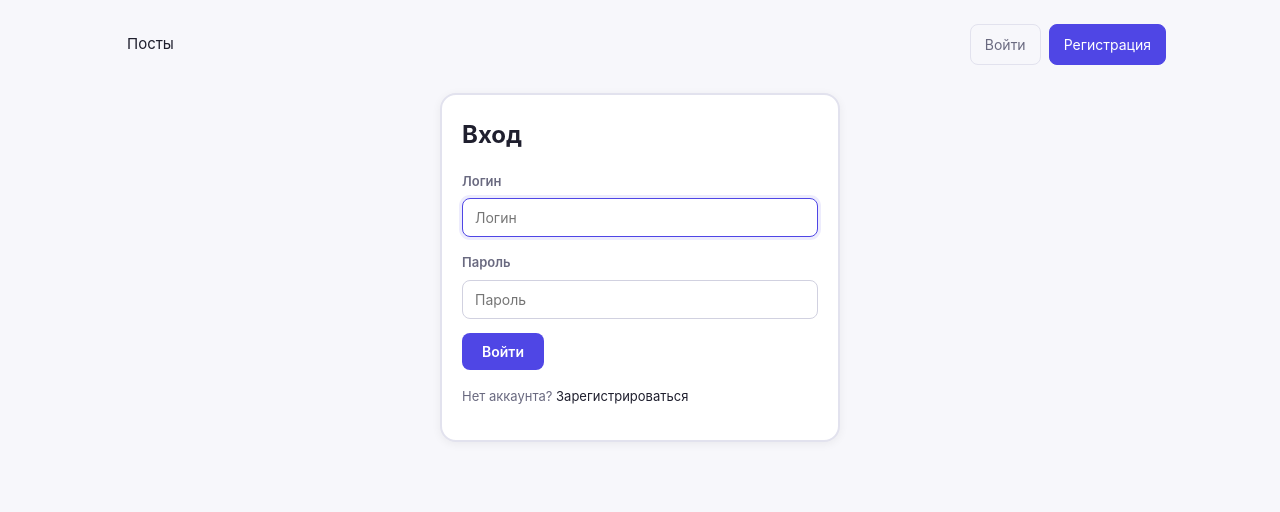
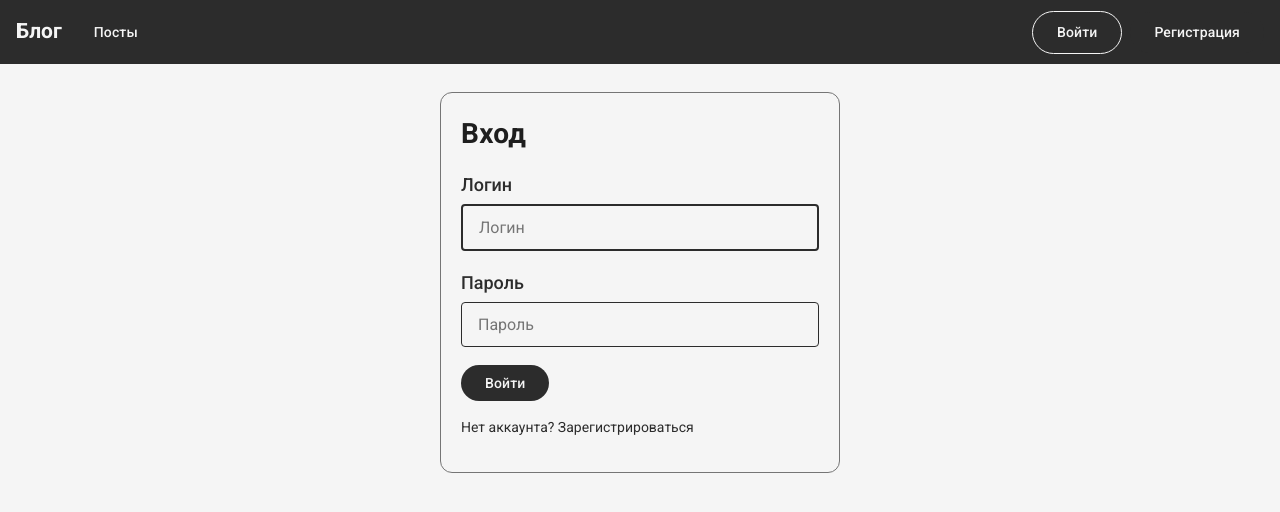
Before and after one commit to Korrrod/Practice4, a Django app: page /login/?next=/my-blog/ in a window 1280 px wide. Shown: the top 512 px of the page. Run offline with Django 5.2, Linux system fonts and the light colour scheme.

Commit message:
blog-Django: автоустановка окружения, тестовые пользователи, обновлён UI

```diff
--- a/blog-Django/static/style.css
+++ b/blog-Django/static/style.css
@@ -1,140 +1,157 @@
+/* ── Material Design 3 tokens ── */
+@import url('https://fonts.googleapis.com/css2?family=Inter:wght@300;400;500;700&display=swap');
+
 :root {
-    --bg:             #f7f7fb;
-    --card:           #ffffff;
-    --text:           #1f1f2e;
-    --muted:          #6a6a80;
-    --border:         #e2e2ee;
-    --shadow:         rgba(0, 0, 0, 0.06);
-    --primary:        #4f46e5;
-    --primary-hover:  #4338ca;
-    --accent:         #4f46e5;
-    --tag-bg:         #f2f2fb;
-    --tag-border:     #d8d8e8;
-    --message-bg:     #e8f3ff;
-    --message-border: #c7ddff;
-    --input-bg:       #fff;
-    --input-border:   #d1d1e0;
-    --radius-sm:      8px;
-    --radius:         12px;
-    --radius-lg:      12px;
-    --radius-pill:    100px;
+    --primary:           #2C2C2C;
+    --on-primary:        #F5F5F5;
+    --primary-container: #00df70;
+    --on-primary-cont:   #00cba9;
+    --secondary:         #006fd0;
+    --secondary-cont:    #ae00cd;
+    --surface:           #F5F5F5;
+    --surface-variant:   #F5F5F5;
+    --on-surface:        #1e1e1e;
+    --on-surface-var:    #2C2C2C;
+    --outline:           #F5F5F5;
+    --outline-variant:   #2C2C2C;
+    --bg:                #F5F5F5;
 }
 
 *, *::before, *::after { box-sizing: border-box; }
 
 body {
-    font-family: "Inter", "Segoe UI", Arial, sans-serif;
-    font-size: 15px;
-    line-height: 1.65;
-    max-width: 1100px;
-    margin: 0 auto;
-    padding: 24px;
+    font-family: 'Roboto', 'Segoe UI', Arial, sans-serif;
+    font-size: 14px;
+    line-height: 1.5;
     background: var(--bg);
-    color: var(--text);
+    color: var(--on-surface);
+    margin: 0;
+    padding: 0;
 }
 
-/* ── Header ── */
-.site-header {
+/* ── Top App Bar ── */
+.app-bar {
+    position: sticky;
+    top: 0;
+    z-index: 100;
+    background: var(--primary);
+    color: var(--on-primary);
+    padding: 0 16px;
+    height: 64px;
     display: flex;
+    align-items: center;
     justify-content: space-between;
-    align-items: center;
-    margin-bottom: 28px;
 }
 
-.logo-area {
+.app-bar-nav {
     display: flex;
     align-items: center;
     gap: 4px;
 }
 
-.nav-link {
-    font-size: 15px;
-    font-weight: 400;
-    color: var(--text);
+.app-bar-brand {
+    font-size: 21px;
+    font-weight: 800;
+    color: var(--on-primary);
     text-decoration: none;
-    padding: 6px 12px;
-    border-radius: var(--radius-pill);
-    border: 1px solid transparent;
-    transition: background 0.15s, border-color 0.15s;
+    margin-right: 16px;
+}
+.app-bar-brand:hover { text-decoration: none; }
+
+.app-bar-link {
+    color: var(--on-primary);
+    text-decoration: none;
+    font-size: 14px;
+    font-weight: 500;
+    padding: 8px 12px;
+    border-radius: 50px;
+    transition: background 0.2s, color 0.2s;
+    letter-spacing: 0.01em;
 }
 
-.nav-link:hover {
-    background: var(--card);
+.app-bar-link:hover {
+    background:  var(--on-primary);
+    color: #fff;
     text-decoration: none;
 }
 
-.nav-link.nav-active {
-    border-color: var(--border);
-    background: var(--card);
+.app-bar-link.active {
+    background:  var(--on-primary);
+    color: var(--primary);
 }
 
-.user-area {
+.app-bar-actions {
     display: flex;
     align-items: center;
     gap: 8px;
     font-size: 14px;
+    color: rgba(255,255,255,0.9);
 }
 
-/* ── Links & Buttons ── */
-a { color: var(--text); text-decoration: none; }
-a:hover { text-decoration: underline; }
+.app-bar-actions a {
+    color: rgba(255,255,255,0.9);
+    text-decoration: none;
+}
+.app-bar-actions a:hover { text-decoration: underline; }
 
-.button {
-    display: inline-block;
-    padding: 8px 14px;
-    border-radius: var(--radius-sm);
-    border: 1px solid var(--border);
-    font-size: 14px;
-    font-family: inherit;
-    background: transparent;
-    color: var(--text);
-    cursor: pointer;
-    text-decoration: none;
-    transition: background 0.15s, border-color 0.15s;
+/* ── Main content ── */
+.page-content {
+    max-width: 1100px;
+    margin: 0 auto;
+    padding: 28px 24px;
 }
 
-.button:hover { background: var(--card); text-decoration: none; }
-
-.button.primary {
-    background: var(--primary);
-    color: #fff;
-    border-color: var(--primary);
+/* ── Messages / Snackbar ── */
+.messages {
+    list-style: none;
+    padding: 0;
+    margin: 0 0 20px;
+    display: flex;
+    flex-direction: column;
+    gap: 8px;
 }
 
-.button.primary:hover { background: var(--primary-hover); border-color: var(--primary-hover); }
-
-.button.ghost { background: transparent; color: var(--muted); }
-.button.ghost:hover { background: var(--card); color: var(--text); }
-
-/* ── Messages ── */
-.messages { list-style: none; padding: 0; margin: 0 0 16px; }
-
 .message {
-    background: var(--message-bg);
-    border: 1px solid var(--message-border);
-    padding: 10px 14px;
-    border-radius: var(--radius-sm);
-    margin-bottom: 6px;
+    background: var(--secondary-cont);
+    color: var(--on-surface);
+    border: 1px solid #757575;
+    padding: 14px 16px;
+    border-radius: 4px;
     font-size: 14px;
 }
 
-/* ── Cards ── */
+/* ── Typography ── */
+h1 {
+    font-size: 28px;
+    font-weight: 800;
+    letter-spacing: 0.01em;
+    color: var(--on-surface);
+    margin: 0 0 16px;
+}
+
+h2 { font-size: 24px; font-weight: 500; margin: 0 0 12px; }
+h3 { font-size: 18px; font-weight: 500; margin: 0 0 8px; }
+
+.muted {
+    color: var(--on-surface-var);
+    font-size: 12px;
+}
+
+/* ── Cards (MD3 Filled card) ── */
 .card {
-    background: var(--card);
-    border: 2px solid var(--border);
+    background: var(--surface);
+    border: 1px solid #757575;
+    border-radius: 12px;
     padding: 20px;
-    margin-bottom: 18px;
-    border-radius: 16px;
-    box-shadow: 0 2px 10px var(--shadow);
+    margin-bottom: 16px;
 }
 
 /* ── Post cards ── */
 .post-card {
-    background: var(--card);
-    border: none;
-    margin-bottom: 18px;
-    border-radius: 16px;
-    box-shadow: 0 2px 10px var(--shadow);
+    background: var(--surface);
+    border: 1px solid #757575;
+    border-radius: 12px;
+    margin-bottom: 16px;
     overflow: hidden;
 }
 
@@ -148,48 +165,73 @@ a:hover { text-decoration: underline; }
 .post-card-body { padding: 16px 20px 20px; }
 
 .post-card-title {
-    font-size: 17px;
-    font-weight: 700;
+    font-size: 16px;
+    font-weight: 500;
     margin: 0 0 6px;
+    letter-spacing: 0.01em;
 }
 
-.post-card-title a { color: var(--text); }
-.post-card-title a:hover { text-decoration: underline; }
+.post-card-title a { color: var(--on-surface); }
+.post-card-title a:hover { color: var(--primary); text-decoration: none; }
 
-/* ── Typography ── */
-h1 { font-size: 24px; font-weight: 700; margin: 0 0 16px; }
-h3, h4 { font-weight: 600; margin: 0 0 10px; }
-
-.muted { color: var(--muted); font-size: 13px; }
-
-/* ── Tags ── */
-.tags { margin-top: 10px; display: flex; flex-wrap: wrap; gap: 6px; }
-.tags a { text-decoration: none; }
-
-.tags span {
-    display: inline-block;
-    padding: 3px 10px;
-    border: 1px solid var(--tag-border);
-    border-radius: var(--radius-pill);
-    font-size: 12px;
-    background: var(--tag-bg);
-    color: var(--muted);
-    transition: border-color 0.15s, color 0.15s;
+/* ── Buttons ── */
+/* Filled button (primary action) */
+.button {
+    display: inline-flex;
+    align-items: center;
+    justify-content: center;
+    gap: 8px;
+    padding: 10px 24px;
+    border-radius: 100px;
+    font-size: 14px;
+    font-weight: 500;
+    font-family: inherit;
+    letter-spacing: 0.01em;
+    cursor: pointer;
+    text-decoration: none;
+    border: none;
+    transition: background 0.2s;
+    background: var(--surface-variant);
+    color: var(--on-surface);
 }
 
-.tags a:hover span { border-color: var(--primary); color: var(--primary); }
+.button:hover {
+    text-decoration: none;
+}
 
-/* ── Forms ── */
+.button.primary {
+    background: var(--primary);
+    color: var(--on-primary);
+}
+
+.button.primary:hover {
+    background: #7965AF;
+}
+
+/* Outlined button (ghost) */
+.button.ghost {
+    background: transparent;
+    color: var(--on-primary);
+    border: 1px solid var(--outline);
+}
+
+.button.ghost:hover {
+    background: rgba(103, 80, 164, 0.08);
+}
+
+/* ── Form Inputs (MD3 Outlined text field) ── */
+a { color: var(--primary); text-decoration: none; }
+a:hover { text-decoration: underline; }
+
 form { margin-top: 10px; }
-
-form p { margin-bottom: 14px; }
+form p { margin-bottom: 18px; }
 
 form p label {
     display: block;
-    font-size: 13px;
-    font-weight: 600;
-    margin-bottom: 4px;
-    color: var(--muted);
+    font-size: 18px;
+    font-weight: 500;
+    margin-bottom: 6px;
+    color: var(--on-surface-var);
 }
 
 form input[type="text"],
@@ -199,71 +241,116 @@ form input[type="file"],
 form textarea,
 form select {
     width: 100%;
-    padding: 10px 12px;
-    margin-top: 2px;
-    border-radius: var(--radius-sm);
-    border: 1px solid var(--input-border);
-    font-size: 14px;
+    padding: 12px 16px;
+    border-radius: 4px;
+    border: 1px solid var(--outline-variant);
+    font-size: 16px;
     font-family: inherit;
-    background: var(--input-bg);
-    color: var(--text);
+    background: transparent;
+    color: var(--on-surface);
     outline: none;
-    transition: border-color 0.15s, box-shadow 0.15s;
+    transition: border-color 0.15s;
 }
 
-form input[type="file"] { padding: 7px 10px; cursor: pointer; }
+form input[type="file"] { padding: 10px 12px; cursor: pointer; font-size: 14px; }
 
 form input:focus,
 form textarea:focus,
 form select:focus {
     border-color: var(--primary);
-    box-shadow: 0 0 0 3px rgba(79, 70, 229, 0.1);
+    border-width: 2px;
 }
 
 textarea { min-height: 140px; resize: vertical; }
 
 form button[type="submit"],
 form button:not([type]) {
-    padding: 10px 20px;
+    display: inline-flex;
+    align-items: center;
+    padding: 10px 24px;
     background: var(--primary);
-    color: #fff;
+    color: var(--on-primary);
     border: none;
-    border-radius: var(--radius-sm);
+    border-radius: 100px;
     cursor: pointer;
-    font-weight: 600;
+    font-weight: 500;
     font-size: 14px;
     font-family: inherit;
+    letter-spacing: 0.01em;
     transition: background 0.15s;
 }
 
 form button[type="submit"]:hover,
-form button:not([type]):hover { background: var(--primary-hover); }
+form button:not([type]):hover {
+    background: #7965AF;
+}
 
-/* ── Post cover in detail ── */
+/* ── Tags / Chips ── */
+.tags { margin-top: 10px; display: flex; flex-wrap: wrap; gap: 6px; }
+.tags a { text-decoration: none; }
+
+.tags span {
+    display: inline-flex;
+    align-items: center;
+    padding: 4px 12px;
+    border-radius: 8px;
+    font-size: 12px;
+    font-weight: 500;
+    background: var(--surface-variant);
+    color: var(--on-surface-var);
+    border: 1px solid var(--outline-variant);
+    transition: background 0.15s, color 0.15s;
+}
+
+.tags a:hover span {
+    background: var(--primary-container);
+    color: var(--on-primary-cont);
+    border-color: var(--primary-container);
+}
+
+/* ── Pill badge ── */
+.pill {
+    display: inline-flex;
+    align-items: center;
+    padding: 4px 12px;
+    border-radius: 8px;
+    background: var(--secondary-cont);
+    color: var(--secondary);
+    font-size: 12px;
+    font-weight: 500;
+}
+
+/* ── Post cover image ── */
 .post-cover {
     width: 100%;
     max-height: 400px;
     object-fit: cover;
-    border-radius: var(--radius-lg);
+    border-radius: 12px;
     margin-bottom: 20px;
     display: block;
 }
 
-/* ── Misc ── */
-.empty-state { color: var(--muted); }
-
-.pill {
-    display: inline-block;
-    padding: 4px 10px;
-    border-radius: var(--radius-pill);
-    background: var(--tag-bg);
-    border: 1px solid var(--tag-border);
-    font-size: 12px;
-    color: var(--muted);
+/* ── Empty state ── */
+.empty-state {
+    color: var(--on-surface-var);
+    text-align: center;
+    padding: 40px 20px;
+    font-size: 15px;
 }
 
+/* ── Two columns grid ── */
 .two-columns {
     display: grid;
     grid-template-columns: 1fr 1fr;
     gap: 12px;
 }
+
+/* ── Page title bar ── */
+.page-header {
+    display: flex;
+    justify-content: space-between;
+    align-items: center;
+    margin-bottom: 24px;
+}
+
+.page-header h1 { margin: 0; }
--- a/blog-Django/templates/blog/base.html
+++ b/blog-Django/templates/blog/base.html
@@ -4,19 +4,27 @@
     <meta charset="UTF-8">
     <meta name="viewport" content="width=device-width, initial-scale=1.0">
     <title>{% block title %}Блог{% endblock %}</title>
+    <link rel="preconnect" href="https://fonts.googleapis.com">
+    <link rel="preconnect" href="https://fonts.gstatic.com" crossorigin>
+    <link href="https://fonts.googleapis.com/css2?family=Roboto:wght@300;400;500;700&display=swap" rel="stylesheet">
+    <link href="https://fonts.googleapis.com/css2?family=Material+Symbols+Outlined:opsz,wght,FILL,GRAD@24,400,0,0" rel="stylesheet">
     {% load static %}
     <link rel="stylesheet" href="{% static 'style.css' %}">
 </head>
 <body>
-    <header class="site-header">
-        <div class="logo-area">
-            <a class="nav-link {% if request.resolver_match.url_name == 'public_posts' %}nav-active{% endif %}" href="{% url 'public_posts' %}">Посты</a>
+    <header class="app-bar">
+        <nav class="app-bar-nav">
+            <a class="app-bar-brand" href="{% url 'public_posts' %}">Блог</a>
+            <a class="app-bar-link {% if request.resolver_match.url_name == 'public_posts' %}active{% endif %}"
+               href="{% url 'public_posts' %}">Посты</a>
             {% if user.is_authenticated %}
-                <a class="nav-link {% if request.resolver_match.url_name == 'feed' %}nav-active{% endif %}" href="{% url 'feed' %}">Лента</a>
-                <a class="nav-link {% if request.resolver_match.url_name == 'my_blog' %}nav-active{% endif %}" href="{% url 'my_blog' %}">Мой блог</a>
+                <a class="app-bar-link {% if request.resolver_match.url_name == 'feed' %}active{% endif %}"
+                   href="{% url 'feed' %}">Лента</a>
+                <a class="app-bar-link {% if request.resolver_match.url_name == 'my_blog' %}active{% endif %}"
+                   href="{% url 'my_blog' %}">Мой блог</a>
             {% endif %}
-        </div>
-        <div class="user-area">
+        </nav>
+        <div class="app-bar-actions">
             {% if user.is_authenticated %}
                 Привет, <a href="{% url 'user_profile' user.username %}">{{ user.first_name|default:user.username }}</a>
                 <a class="button ghost" href="{% url 'logout' %}">Выйти</a>
@@ -27,6 +35,7 @@
         </div>
     </header>
 
+    <div class="page-content">
         {% if messages %}
             <ul class="messages">
                 {% for message in messages %}
@@ -35,8 +44,7 @@
             </ul>
         {% endif %}
 
-    <main>
         {% block content %}{% endblock %}
-    </main>
+    </div>
 </body>
 </html>
--- a/blog-Django/templates/blog/login.html
+++ b/blog-Django/templates/blog/login.html
@@ -10,13 +10,13 @@
                 <label for="{{ field.id_for_label }}">{{ field.label }}</label>
                 {{ field }}
                 {% for error in field.errors %}
-                    <span style="color:#e05c20; font-size:12px; display:block;">{{ error }}</span>
+                    <span style="color:#e02020; font-size:12px; display:block;">{{ error }}</span>
                 {% endfor %}
             </p>
         {% endfor %}
         <button type="submit">Войти</button>
     </form>
-    <p class="muted" style="margin-top:16px; font-size:13px;">
+    <p class="muted" style="margin-top:16px; font-size:14px;">
         Нет аккаунта? <a href="{% url 'register' %}">Зарегистрироваться</a>
     </p>
 </div>
```
Also changed, not shown: blog-Django/setup_data.py (added, +88 -0 lines), 1 other file. Lines whose indentation alone changed are shown as unchanged.
